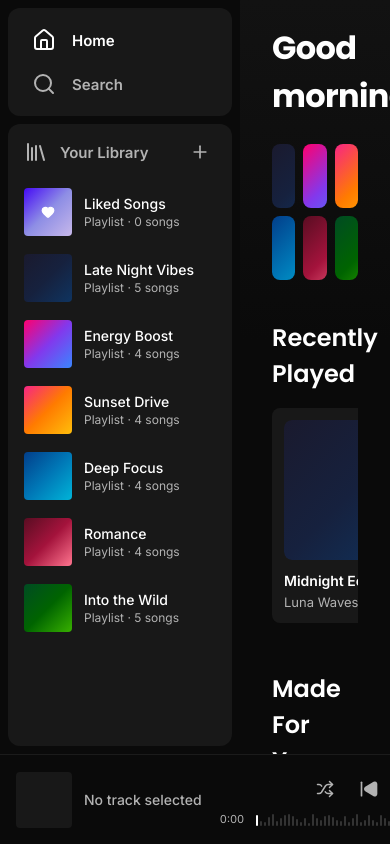
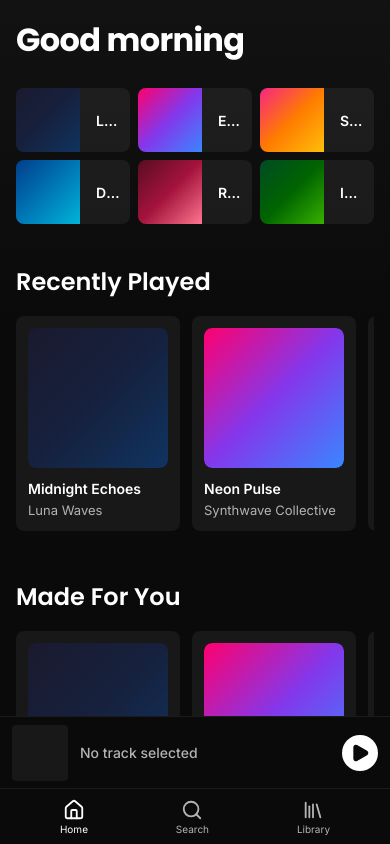
Before and after one commit to ShreeBohara/50-Days-of-Creative-Frontend, a React (Vite) app in the folder day-24-music-player-ui/: page / in a window 390 px wide. Built offline with nearby package versions, Linux system fonts and the light colour scheme.

Commit message:
day-24: responsive — mobile bottom nav, compact player, tablet sidebar

```diff
--- a/day-24-music-player-ui/src/App.css
+++ b/day-24-music-player-ui/src/App.css
@@ -34,3 +34,28 @@
 .main-content::-webkit-scrollbar-thumb:hover {
   background: var(--text-secondary);
 }
+
+/* ───────── Responsive: Tablet (768–1024px) ───────── */
+@media (max-width: 1024px) {
+  .app-shell {
+    grid-template-columns: 72px 1fr;
+  }
+  .main-content {
+    padding: 20px 24px;
+  }
+}
+
+/* ───────── Responsive: Mobile (< 768px) ───────── */
+@media (max-width: 768px) {
+  .app-shell {
+    grid-template-columns: 1fr;
+    grid-template-rows: 1fr 72px 56px;
+    grid-template-areas:
+      "main"
+      "player"
+      "mobilenav";
+  }
+  .main-content {
+    padding: 16px;
+  }
+}
--- a/day-24-music-player-ui/src/App.jsx
+++ b/day-24-music-player-ui/src/App.jsx
@@ -1,6 +1,7 @@
 import { AnimatePresence } from 'framer-motion';
 import { PlayerProvider, usePlayer } from './context/PlayerContext';
 import Sidebar from './components/Sidebar';
+import MobileNav from './components/MobileNav';
 import PlayerBar from './components/PlayerBar';
 import NowPlayingView from './views/NowPlayingView';
 import HomeView from './views/HomeView';
@@ -27,6 +28,7 @@ function App() {
           <MainContent />
         </main>
         <PlayerBar />
+        <MobileNav />
         <NowPlayingOverlay />
       </div>
     </PlayerProvider>
--- /dev/null
+++ b/day-24-music-player-ui/src/components/MobileNav.css
@@ -0,0 +1,35 @@
+/* ───────── Mobile Nav ───────── */
+.mobile-nav {
+  display: none;
+  grid-area: mobilenav;
+  background: var(--bg-base);
+  border-top: 1px solid var(--divider);
+  align-items: center;
+  justify-content: space-around;
+  padding: 0 16px;
+}
+
+@media (max-width: 768px) {
+  .mobile-nav {
+    display: flex;
+  }
+}
+
+.mobile-nav-item {
+  display: flex;
+  flex-direction: column;
+  align-items: center;
+  gap: 2px;
+  padding: 4px 12px;
+  font-size: 0.625rem;
+  color: var(--text-secondary);
+  transition: color var(--transition-fast);
+}
+
+.mobile-nav-item.active {
+  color: var(--text-primary);
+}
+
+.mobile-nav-item:hover {
+  color: var(--text-primary);
+}
--- /dev/null
+++ b/day-24-music-player-ui/src/components/MobileNav.jsx
@@ -0,0 +1,31 @@
+import { usePlayer } from '../context/PlayerContext';
+import { Home, Search, Library } from 'lucide-react';
+import './MobileNav.css';
+
+export default function MobileNav() {
+  const { state, dispatch } = usePlayer();
+
+  const handleNav = (view) => {
+    dispatch({ type: 'SET_VIEW', payload: { view } });
+  };
+
+  return (
+    <nav className="mobile-nav">
+      <button
+        className={`mobile-nav-item ${state.currentView === 'home' ? 'active' : ''}`}
+        onClick={() => handleNav('home')}
+      >
+        <Home size={22} />
+        <span>Home</span>
+      </button>
+      <button className="mobile-nav-item">
+        <Search size={22} />
+        <span>Search</span>
+      </button>
+      <button className="mobile-nav-item">
+        <Library size={22} />
+        <span>Library</span>
+      </button>
+    </nav>
+  );
+}
--- a/day-24-music-player-ui/src/components/PlayerBar.css
+++ b/day-24-music-player-ui/src/components/PlayerBar.css
@@ -224,3 +224,39 @@
 .volume-slider-container:hover .volume-fill {
   background: var(--accent);
 }
+
+/* ── Mobile: compact player ── */
+@media (max-width: 768px) {
+  .player-bar {
+    height: 72px;
+    padding: 0 12px;
+    gap: 8px;
+  }
+  .player-left {
+    min-width: 0;
+    max-width: none;
+    flex: 1;
+  }
+  .player-art-btn {
+    width: 44px;
+    height: 44px;
+  }
+  .player-center {
+    flex: 0;
+  }
+  .player-controls {
+    gap: 4px;
+  }
+  .control-btn.small {
+    display: none;
+  }
+  .player-progress-row {
+    display: none;
+  }
+  .player-right {
+    display: none;
+  }
+  .player-song-info {
+    max-width: 120px;
+  }
+}
--- a/day-24-music-player-ui/src/components/Sidebar.css
+++ b/day-24-music-player-ui/src/components/Sidebar.css
@@ -150,3 +150,36 @@
   overflow: hidden;
   text-overflow: ellipsis;
 }
+
+/* ── Tablet: icons only ── */
+@media (max-width: 1024px) {
+  .sidebar-nav-item span,
+  .library-title span,
+  .library-item-info,
+  .library-add {
+    display: none;
+  }
+  .sidebar-nav-item {
+    justify-content: center;
+    padding: 10px;
+  }
+  .library-header {
+    justify-content: center;
+  }
+  .library-item {
+    justify-content: center;
+    padding: 6px;
+  }
+  .library-item-art,
+  .liked-songs-icon {
+    width: 40px;
+    height: 40px;
+  }
+}
+
+/* ── Mobile: hide sidebar ── */
+@media (max-width: 768px) {
+  .sidebar {
+    display: none;
+  }
+}
```
